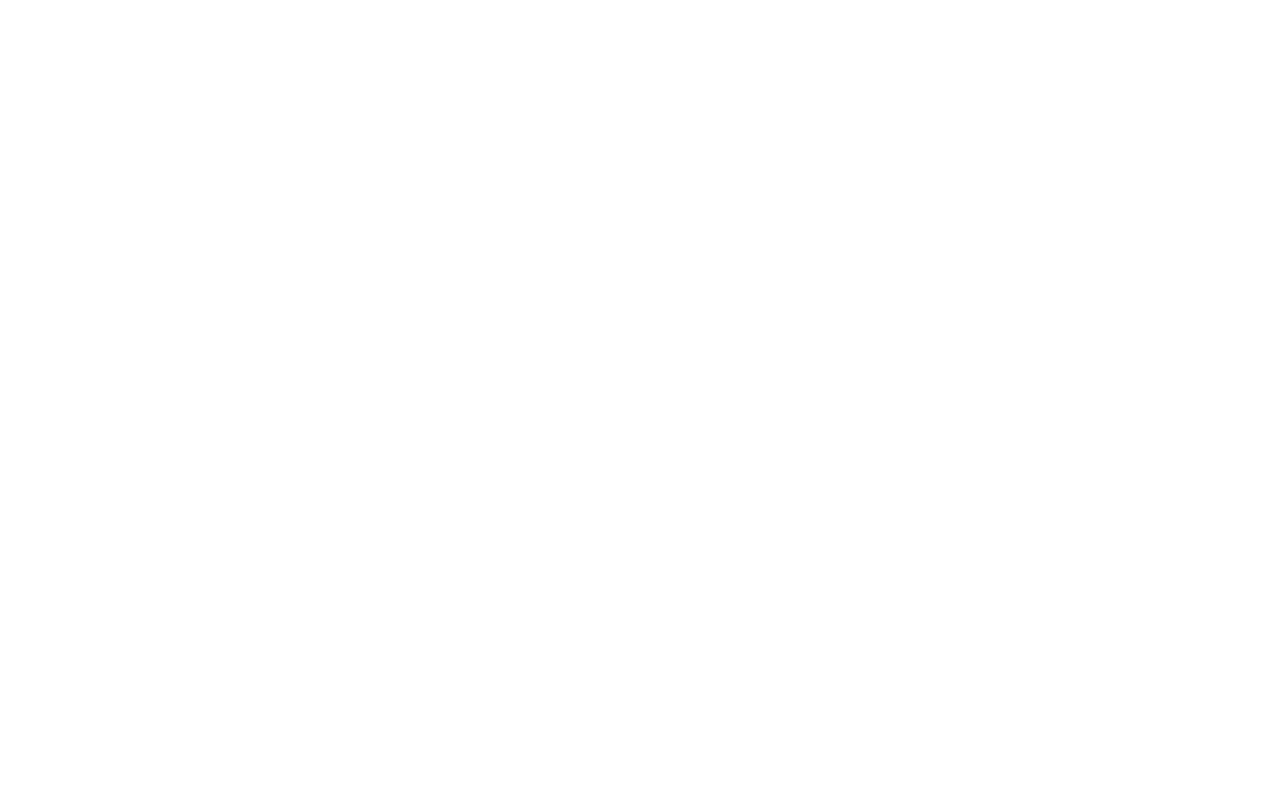
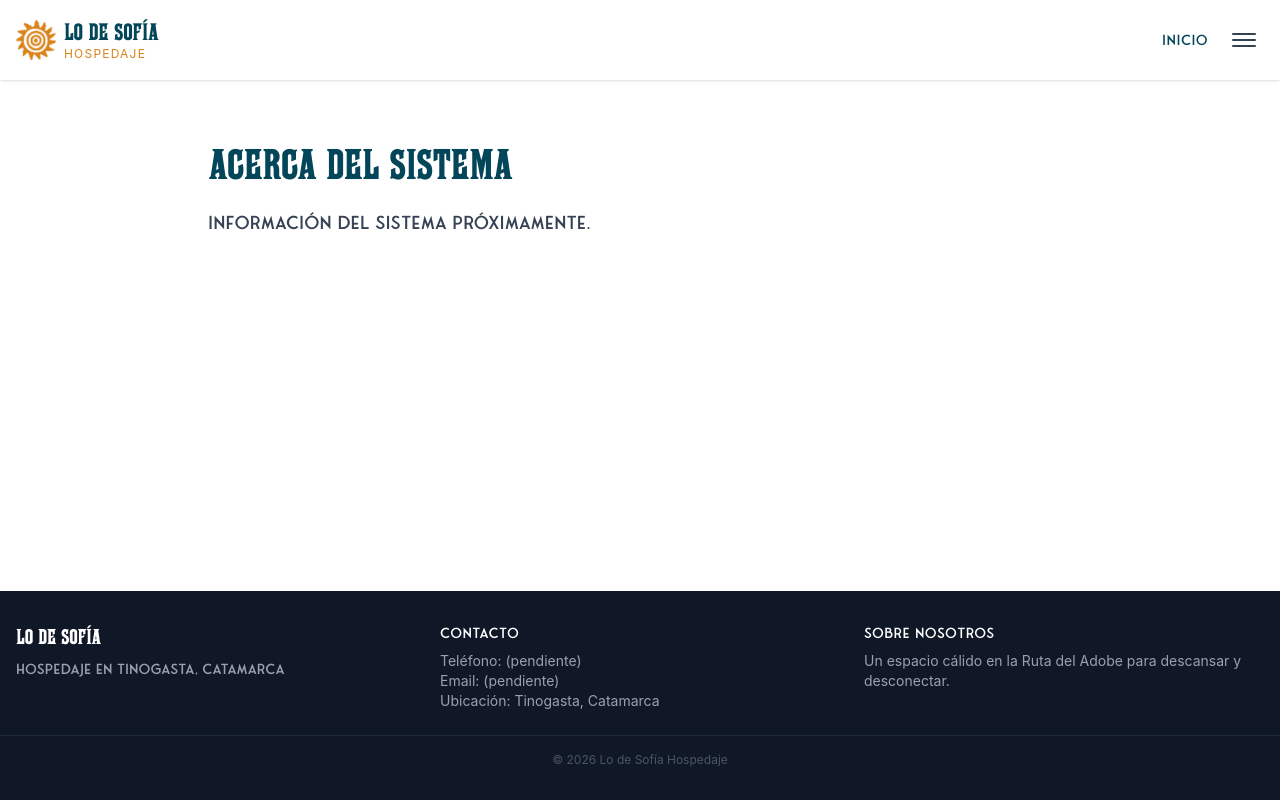
Before and after one commit to Facundo-tspz/tp1-hospedaje-lodesofia, a React (Vite) app: page /acerca-del-sistema in a window 1280 px wide. Before the commit this address had no page. Built offline with nearby package versions, Linux system fonts and the light colour scheme.

Commit message:
feat: estructura de layout, navegacion y footer

```diff
--- a/src/App.tsx
+++ b/src/App.tsx
@@ -1,13 +1,22 @@
-import {BrowserRouter, Routes, Route} from 'react-router-dom'
+import { BrowserRouter, Routes, Route } from 'react-router-dom'
+import Layout from './layout/Layout'
 import Inicio from './pages/Inicio'
 import Admin from './pages/Admin'
+import SobreNosotros from './pages/SobreNosotros'
+import PreguntasFrecuentes from './pages/PreguntasFrecuentes'
+import AcercaDelSistema from './pages/AcercaDelSistema'
 
 function App() {
   return (
     <BrowserRouter>
       <Routes>
-        <Route path='/' element={<Inicio />} />
-        <Route path='/admin' element={<Admin />} />
+        <Route element={<Layout />}>
+          <Route path="/" element={<Inicio />} />
+          <Route path="/sobre-nosotros" element={<SobreNosotros />} />
+          <Route path="/preguntas-frecuentes" element={<PreguntasFrecuentes />} />
+          <Route path="/acerca-del-sistema" element={<AcercaDelSistema />} />
+        </Route>
+        <Route path="/admin" element={<Admin />} />
       </Routes>
     </BrowserRouter>
   )
--- /dev/null
+++ b/src/components/Footer.tsx
@@ -0,0 +1,31 @@
+const Footer = () => {
+  return (
+    <footer className="bg-gray-900 text-white py-8">
+      <div className="max-w-7xl mx-auto px-4 grid grid-cols-1 md:grid-cols-3 gap-6">
+        <div>
+          <h3 className="font-farley text-lg mb-2">Lo de Sofía</h3>
+          <p className="font-fonseca text-sm text-gray-400">
+            Hospedaje en Tinogasta, Catamarca
+          </p>
+        </div>
+        <div>
+          <h4 className="font-fonseca text-sm uppercase tracking-wide mb-2">Contacto</h4>
+          <p className="text-sm text-gray-400">Teléfono: (pendiente)</p>
+          <p className="text-sm text-gray-400">Email: (pendiente)</p>
+          <p className="text-sm text-gray-400">Ubicación: Tinogasta, Catamarca</p>
+        </div>
+        <div>
+          <h4 className="font-fonseca text-sm uppercase tracking-wide mb-2">Sobre nosotros</h4>
+          <p className="text-sm text-gray-400">
+            Un espacio cálido en la Ruta del Adobe para descansar y desconectar.
+          </p>
+        </div>
+      </div>
+      <div className="text-center text-xs text-gray-600 mt-6 border-t border-gray-800 pt-4">
+        &copy; {new Date().getFullYear()} Lo de Sofía Hospedaje
+      </div>
+    </footer>
+  )
+}
+
+export default Footer
--- /dev/null
+++ b/src/components/Navbar.tsx
@@ -0,0 +1,71 @@
+import { useState } from 'react'
+import { Link } from 'react-router-dom'
+
+const navLinks = [
+  { label: 'Sobre nosotros', path: '/sobre-nosotros' },
+  { label: 'Preguntas frecuentes', path: '/preguntas-frecuentes' },
+  { label: 'Acerca del sistema', path: '/acerca-del-sistema' },
+]
+
+const Navbar = () => {
+  const [menuOpen, setMenuOpen] = useState(false)
+
+  return (
+    <header className="sticky top-0 bg-white shadow-sm z-50">
+      <nav className="max-w-7xl mx-auto px-4 h-20 flex items-center justify-between">
+        <Link to="/" className="flex items-center gap-2">
+          <img src="/icono.png" alt="Logo" className="h-10 w-10" />
+          <div className="leading-tight">
+            <p className="text-xl font-farley" style={{ color: '#034659' }}>
+              Lo de Sofía
+            </p>
+            <p className="text-xs tracking-widest uppercase" style={{ color: '#D9831A' }}>
+              Hospedaje
+            </p>
+          </div>
+        </Link>
+
+        <div className="flex items-center gap-4">
+          <Link
+            to="/"
+            className="font-fonseca text-sm uppercase tracking-wide hover:opacity-70 transition"
+            style={{ color: '#034659' }}
+          >
+            Inicio
+          </Link>
+
+          <button
+            onClick={() => setMenuOpen(!menuOpen)}
+            className="flex flex-col gap-1 p-2 hover:opacity-70 transition"
+            aria-label="Menú"
+          >
+            <span className="block w-6 h-0.5 bg-gray-700 rounded" />
+            <span className="block w-6 h-0.5 bg-gray-700 rounded" />
+            <span className="block w-6 h-0.5 bg-gray-700 rounded" />
+          </button>
+        </div>
+      </nav>
+
+      {menuOpen && (
+        <div className="absolute top-full left-0 w-full bg-white shadow-md border-t border-gray-100">
+          <ul className="max-w-7xl mx-auto px-4 py-4 space-y-3">
+            {navLinks.map((link) => (
+              <li key={link.path}>
+                <Link
+                  to={link.path}
+                  onClick={() => setMenuOpen(false)}
+                  className="block font-fonseca text-sm uppercase tracking-wide py-2 hover:opacity-70 transition"
+                  style={{ color: '#034659' }}
+                >
+                  {link.label}
+                </Link>
+              </li>
+            ))}
+          </ul>
+        </div>
+      )}
+    </header>
+  )
+}
+
+export default Navbar
--- /dev/null
+++ b/src/layout/Layout.tsx
@@ -0,0 +1,17 @@
+import { Outlet } from 'react-router-dom'
+import Navbar from '../components/Navbar'
+import Footer from '../components/Footer'
+
+const Layout = () => {
+  return (
+    <div className="flex flex-col min-h-screen">
+      <Navbar />
+      <main className="flex-1">
+        <Outlet />
+      </main>
+      <Footer />
+    </div>
+  )
+}
+
+export default Layout
--- /dev/null
+++ b/src/pages/AcercaDelSistema.tsx
@@ -0,0 +1,14 @@
+const AcercaDelSistema = () => {
+  return (
+    <section className="max-w-4xl mx-auto px-4 py-16">
+      <h1 className="text-4xl font-farley mb-6" style={{ color: '#034659' }}>
+        Acerca del sistema
+      </h1>
+      <p className="font-fonseca text-lg text-gray-700 leading-relaxed">
+        Información del sistema próximamente.
+      </p>
+    </section>
+  )
+}
+
+export default AcercaDelSistema
--- /dev/null
+++ b/src/pages/PreguntasFrecuentes.tsx
@@ -0,0 +1,14 @@
+const PreguntasFrecuentes = () => {
+  return (
+    <section className="max-w-4xl mx-auto px-4 py-16">
+      <h1 className="text-4xl font-farley mb-6" style={{ color: '#034659' }}>
+        Preguntas frecuentes
+      </h1>
+      <p className="font-fonseca text-lg text-gray-700 leading-relaxed">
+        Preguntas frecuentes próximamente.
+      </p>
+    </section>
+  )
+}
+
+export default PreguntasFrecuentes
--- /dev/null
+++ b/src/pages/SobreNosotros.tsx
@@ -0,0 +1,14 @@
+const SobreNosotros = () => {
+  return (
+    <section className="max-w-4xl mx-auto px-4 py-16">
+      <h1 className="text-4xl font-farley mb-6" style={{ color: '#034659' }}>
+        Sobre nosotros
+      </h1>
+      <p className="font-fonseca text-lg text-gray-700 leading-relaxed">
+        Información del hospedaje próximamente.
+      </p>
+    </section>
+  )
+}
+
+export default SobreNosotros
```
